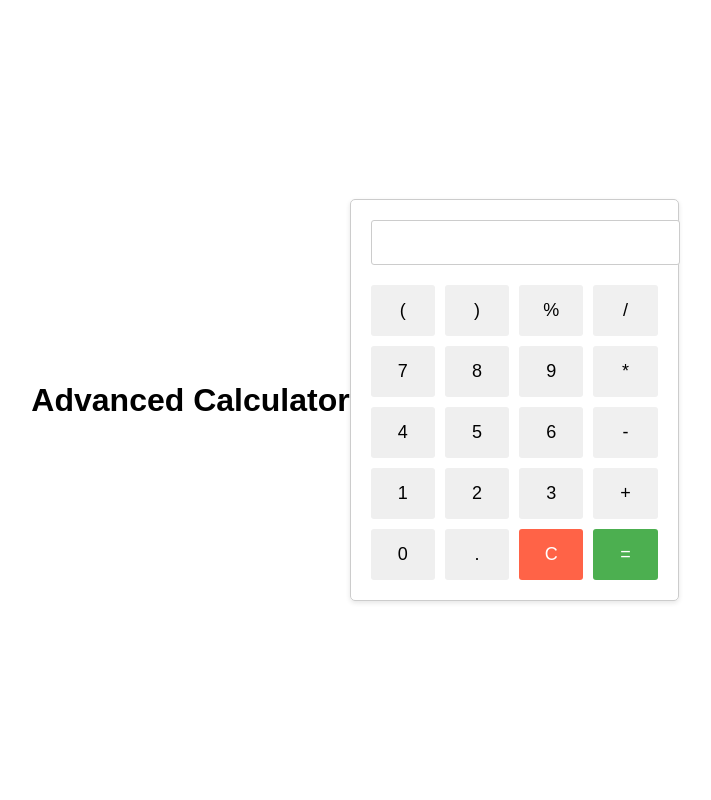
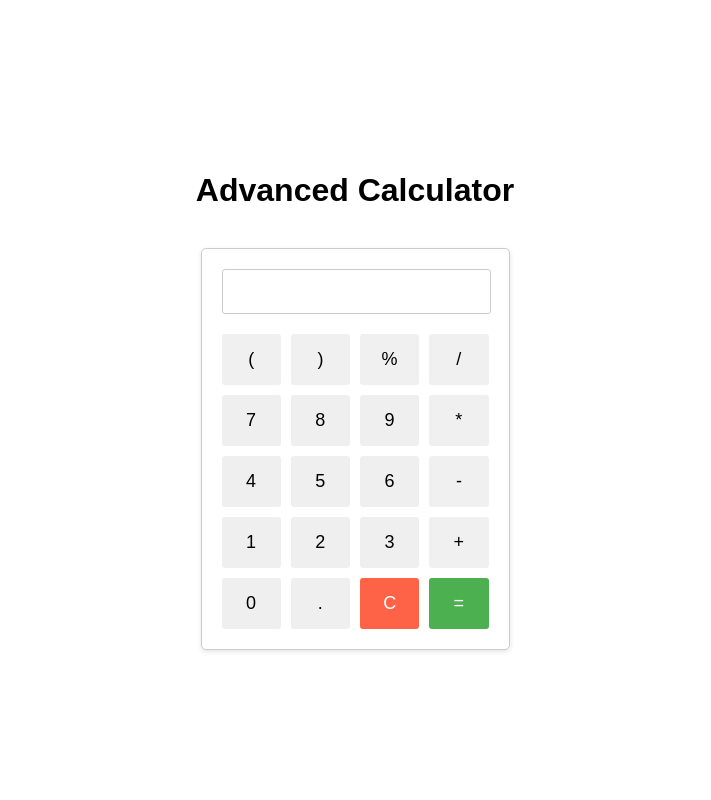
Before and after one commit to kevin-darji/EliteTech_Team, a PHP site: page / in a window 1280 px wide. Shown: the whole page, without its empty margins (285-996 px from the left). Run offline with PHP 8.4, Linux system fonts and the light colour scheme.

Commit message:
Update style.css

```diff
--- a/Task_1/style.css
+++ b/Task_1/style.css
@@ -5,6 +5,7 @@ body {
     align-items: center;
     min-height: 100vh;
     margin: 0;
+    flex-direction: column;
 }
 
 #calculator {
@@ -17,7 +18,7 @@ body {
 #display {
     width: 100%;
     margin-bottom: 20px;
-    padding: 10px;
+    padding: 10px 0px;
     text-align: right;
     font-size: 20px;
     border: 1px solid #ccc;
```
